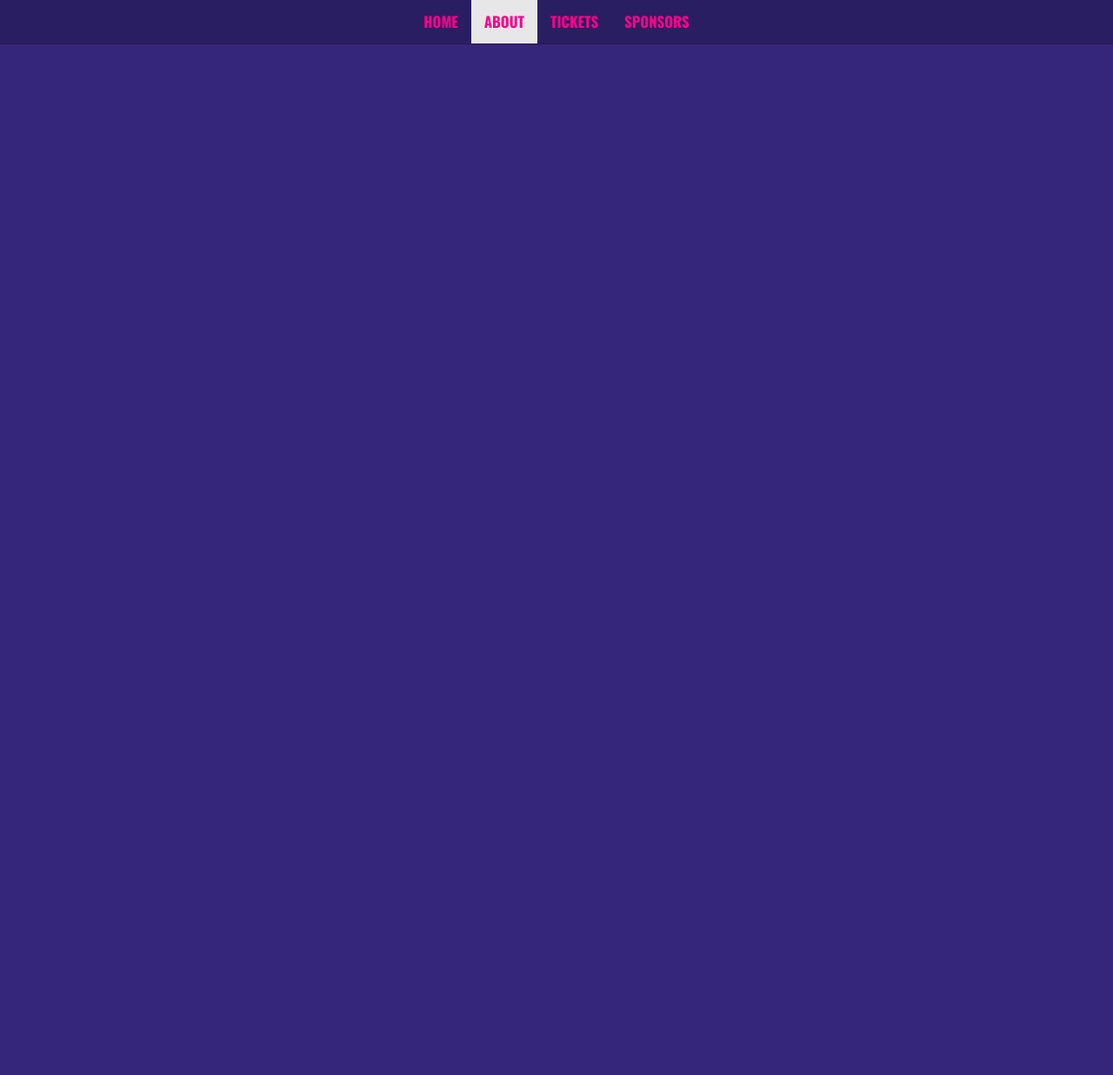
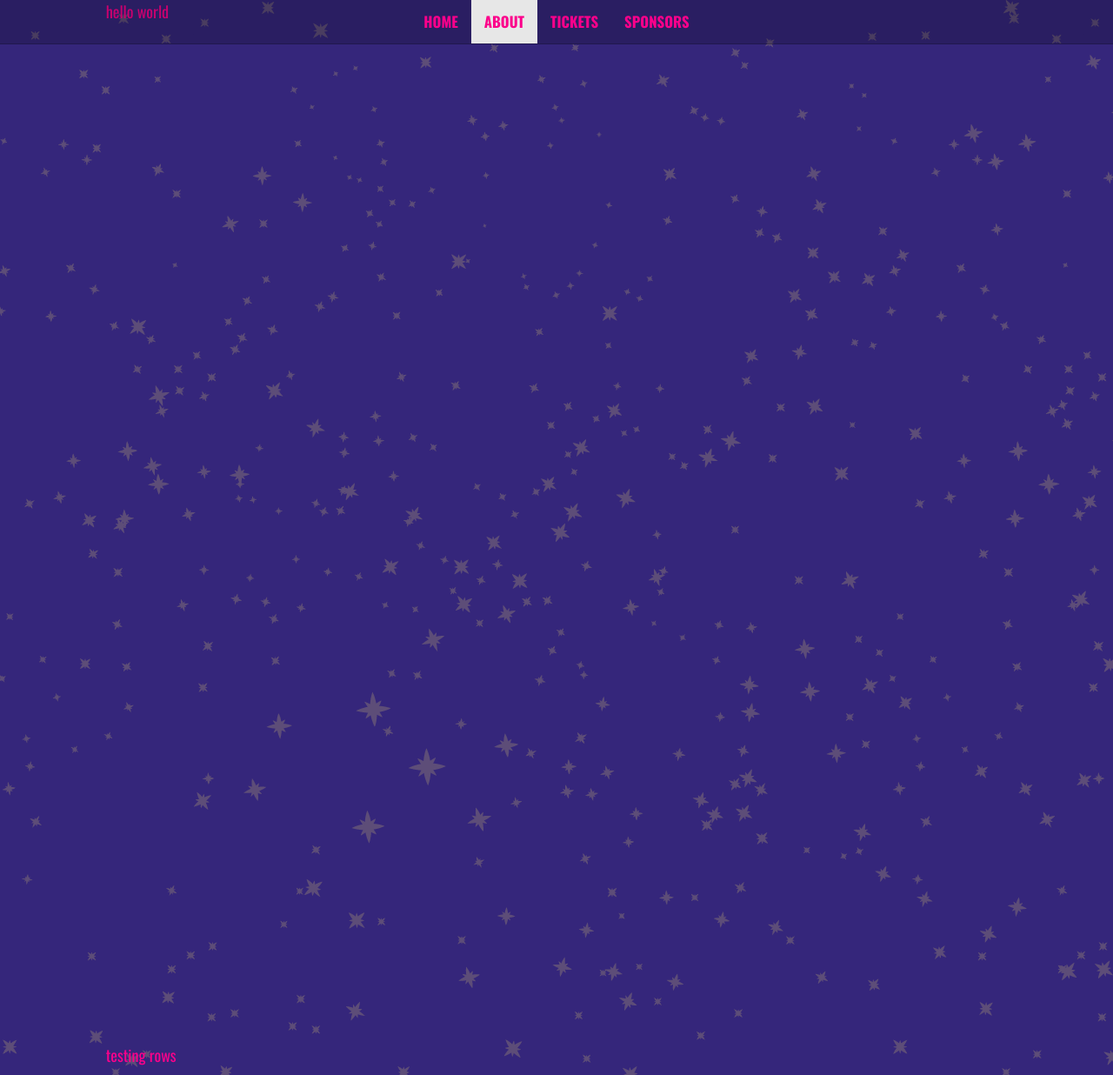
Before and after one commit to mightymuke/codemania.github.io, a Jekyll site: the page built from index.md, in a window 1280 px wide. Shown: the whole page at 87% size. Built offline with Jekyll 4.4.1, drawn with Linux system fonts in a browser that asks for light colours; nearby versions of some CDN libraries; some web fonts are replaced.

Commit message:
Grid and some stars

```diff
--- a/_layouts/default.html
+++ b/_layouts/default.html
@@ -16,11 +16,7 @@
 </head>
 <body class="oswald">
 
-	<div id="mainBody">
-		{{ content }}
-	</div>
-
-	<nav class="navbar navbar-default navbar-static-top oswald">
+	<nav class="navbar navbar-default navbar-fixed-top oswald">
 		<div class="center-block">
 			<!-- Brand and toggle get grouped for better mobile display -->
 			<div class="navbar-header">
@@ -44,6 +40,17 @@
 		</div><!-- /.container-fluid -->
 	</nav>
 
+	<div class="parallax">
+	  <div class="parallax__layer parallax__layer--back stars">
+	  </div>
+	  <div class="parallax__layer parallax__layer--deep stars-deep">
+	  </div>
+	  <div class="parallax__layer parallax__layer--base">
+	    <div id="mainBody" class="container-fluid">
+				{{ content }}
+			</div>
+	  </div>
+	</div>
 
     <script src="//code.jquery.com/jquery-1.9.1.min.js"></script>
 	<!-- Latest compiled and minified JavaScript -->
--- a/index.md
+++ b/index.md
@@ -1,13 +1,15 @@
 ---
-layout: 2016site
+layout: default
 ---
 
-<div class="pure-g">
-	<div class="pure-u-1">
-		<image src="./images/2016/luchanaut_1.svg" width="60%" class="luchanaut" />
-		<image src="./images/2016/stars_background.svg" class="stars" />
-	</div>
-	<div class="pure-u-1">
-		<image src="./images/2016/masthead.svg" />
-	</div>
+<div class="row" style="height:1200px">
+  <!-- Column 10-wide (of 12), offset by 1 (of 12). Or, just 12 of 12 on mobile ("xs" screens) -->
+  <div class="col-md-10 col-md-offset-1 col-xs-12">
+    <p>hello world</p>
+  </div>
 </div>
+<div class="row">
+  <div class="col-md-10 col-md-offset-1 col-xs-12">
+    <p>testing rows</p>
+  </div>
+</div>
--- a/stylesheets/styles.css
+++ b/stylesheets/styles.css
@@ -40,7 +40,7 @@
 }
 body {
   background-color: #35267B;
-  color: #002d45;
+  color: #FC008B;
 }
 p {
   font-size: 1.3em;
@@ -55,13 +55,17 @@ p {
   font-weight: bold;
   font-size: 1.2em;
 }
+.navbar-default .navbar-nav > li > a,
+.navbar-default .navbar-default .navbar-brand > li > a,
 .navbar-default .navbar-nav > .active > a,
 .navbar-default .navbar-default .navbar-brand > .active > a {
   color: #FC008B;
 }
-.navbar-default .navbar-nav > li > a,
-.navbar-default .navbar-default .navbar-brand > li > a {
-  color: #FC008B;
+.navbar-default .navbar-nav > li > a:hover,
+.navbar-default .navbar-default .navbar-brand > li > a:hover,
+.navbar-default .navbar-nav > .active > a:hover,
+.navbar-default .navbar-default .navbar-brand > .active > a:hover {
+  color: #ffdb0a;
 }
 @media (min-width: 768px) {
   .navbar .navbar-nav {
@@ -79,11 +83,43 @@ p {
   margin-right: auto;
   text-align: center;
 }
-.stars {
+.parallax {
+  perspective: 300px;
+  height: 100vh;
+  overflow-x: hidden;
+  overflow-y: auto;
+  -webkit-transform-style: preserve-3d;
+  transform-style: preserve-3d;
+}
+.parallax__layer {
   position: absolute;
   top: 0;
+  right: 0;
+  bottom: 0;
   left: 0;
-  z-index: -10;
+}
+.parallax__layer--base {
+  -webkit-transform: translateZ(0);
+  transform: translateZ(0);
+}
+.parallax__layer--back {
+  -webkit-transform: translateZ(-300px) scale(2);
+  transform: translateZ(-300px) scale(2);
+  height: 100%;
+}
+.parallax__layer--deep {
+  -webkit-transform: translateZ(-600px) scale(3);
+  transform: translateZ(-600px) scale(3);
+  height: 100%;
+}
+.stars {
+  background: transparent url("/images/2016/stars_background.png") repeat left top;
+  background-size: auto;
+  height: 100%;
+}
+.stars-deep {
+  background: transparent url("/images/2016/stars_background.png") repeat -100px 50px;
+  background-size: 80%;
 }
 .luchanaut {
   -webkit-animation: float 2s ease-in-out infinite alternate;
```
Also changed, not shown: stylesheets/index.less (+0 -8 lines), stylesheets/layout.less (+46 -5 lines).
